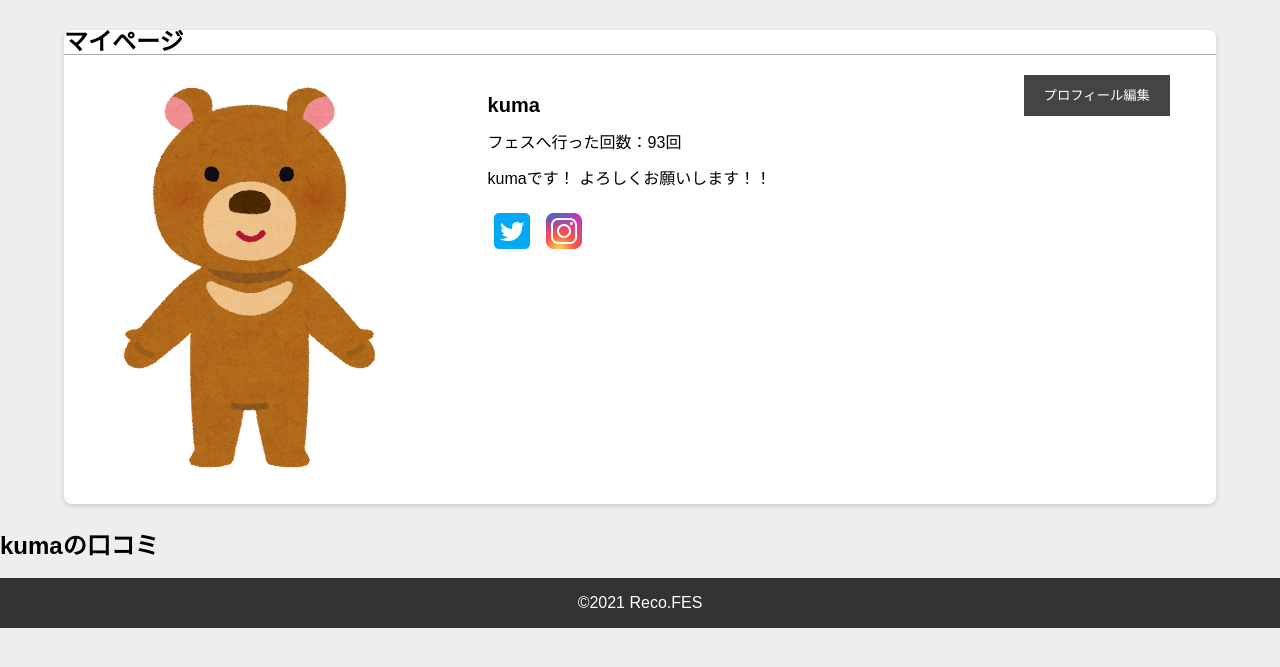
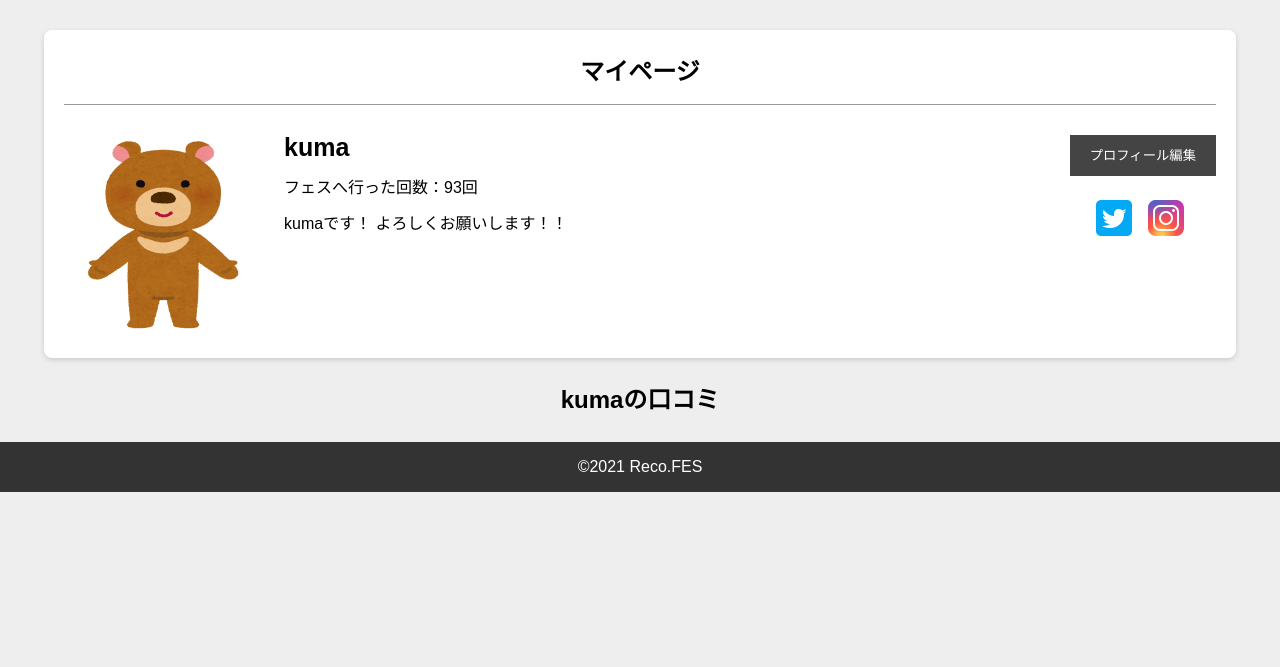
Before and after one commit to Kuma-inataku/portfolio-php-recofes, a PHP site: page /my_project/mypage/mypage.php in a window 1280 px wide. Shown: the part 68-735 px from the top of the page. Run offline with PHP 8.4, Linux system fonts and the light colour scheme; a user stored in the database is signed in; data comes from the database, SQL or seed files in the repository; some libraries are stand-ins or nearby versions.

Commit message:
[update]マイページデザイン変更(mypage/mypage.php) issue #147

```diff
--- a/css/mypage.css
+++ b/css/mypage.css
@@ -1,47 +1,47 @@
 .prof_wrap{
-  display: flex;
-  justify-content: center;
-  align-items: center;
+
 }
 .prof{
+  padding: 20px;
   margin: 30px auto;
   width: 90%;
   background: #fff;
   border-radius: 8px;
   box-shadow: 0 2px 5px #ccc;
 }
-.prof .title_mypage{
-  border-bottom: 1px solid #aaa;
+.prof h2{
+  text-align: center;
+  margin: 10px 0 30px;
+  border-bottom: 1px solid #999;
+  padding-bottom: 20px;
 }
 .prof-content{
   padding: 20px;
 }
 .prof-info{
   display: flex;
-  padding: 20px;
 }
 .prof-info .prof_info_img{
-  width: 30%;
+
 }
 .prof-info .prof_info_img img{
-  width: 100%;
+  width: 200px;
+  height: 200px;
+  border-radius: 50px;
 }
 .prof-info .prof_info_content{
-  width: 50%;
-  margin-left: 50px;
+  /* width: 50%; */
+  margin-left: 20px;
 }
 .prof-info .prof_info_content p{
-  margin: 20px;
+  margin-bottom: 20px;
 }
 .prof-info .prof_info_content .myname{
   font-weight: bold;
-  font-size: 20px;
+  font-size: 25px;
 }
-.prof-info .prof_info_content .mysns{
-  margin: 20px;
-}
-.prof-info .prof_info_content a{
-  text-decoration: none;
+.prof-info .prof_info_update{
+  margin-left: auto;
 }
 .prof-info .prof_info_update button{
   color:#fff ;
@@ -54,8 +54,9 @@
 .prof-info .prof_info_update button:hover{
   background-color: #777;
 }
-.prof-text {
-  color: #777;
-  font-size: 14px;
-  line-height: 1.5;
+.prof-info .prof_info_update .mysns{
+  margin: 20px;
 }
+.prof-info .prof_info_update .mysns a{
+  text-decoration: none;
+}
--- a/mypage/mypage.php
+++ b/mypage/mypage.php
@@ -36,14 +36,18 @@ else{
   <meta charset="UTF-8">
   <meta name="viewport" content="width=device-width, initial-scale=1.0">
   <title>レコFES</title>
+  <!-- ナビバー -->
   <link rel="stylesheet" type="text/css" href="../css/style.css">
+  <!-- カードリンク・削除／編集ボタン -->
   <link rel="stylesheet" type="text/css" href="../css/home.css">
+  <!-- 口コミの一部(imageとか) -->
   <link rel="stylesheet" type="text/css" href="../css/ranking.css">
+  <!-- 主にプロフ -->
   <link rel="stylesheet" type="text/css" href="../css/mypage.css">
+  <!-- ハンバーガードロップダウンニュー -->
   <link rel="stylesheet" type="text/css" href="../css/dropdownmenu.css">
   <script type="text/javascript" src="../js/dropdownmenu.js"></script>
   <link href="https://use.fontawesome.com/releases/v5.6.1/css/all.css" rel="stylesheet">
-</head>
 </head>
 <body>
   <header>
@@ -87,10 +91,8 @@ else{
       </ul>
     </nav>
   </header>
-  <section class="prof_wrap">
     <div class="prof">
-      <h2 class="title_mypage">マイページ</h2>
-      <!-- [PHP]DB情報持ってくる -->
+      <h2>マイページ</h2>
       <div class="prof-info">
         <div class="prof_info_img">
           <img src="../user_picture/<?php print(htmlspecialchars($user['image'],ENT_QUOTES)); ?>" alt="プロフィール画像">
@@ -99,6 +101,9 @@ else{
           <p class="myname"><?php print(htmlspecialchars($user['name'],ENT_QUOTES)); ?></p>
           <p class="myfes_count">フェスへ行った回数：<?php print(htmlspecialchars($user['fes_count'],ENT_QUOTES)); ?>回</p>
           <p class="my_comment"><?php print(htmlspecialchars($user['profile'],ENT_QUOTES)); ?></p>
+        </div>
+        <div class="prof_info_update">
+          <button type="submit" onClick="location.href='http://localhost:8888/my_project/mypage/edit.php'">プロフィール編集</button>
           <div class="mysns">
             <a href="<?php print(htmlspecialchars($user['sns_twitter'],ENT_QUOTES)); ?>" alt="Twitter URL" target="_blank">
               <img src="../images/twitter.png" alt="">
@@ -108,54 +113,39 @@ else{
             </a>
           </div>
         </div>
-        <div class="prof_info_update">
-          <button type="submit" onClick="location.href='http://localhost:8888/my_project/mypage/edit.php'">プロフィール編集</button>
-        </div>
       </div>
     </div>
-  </section>
     <div>
-      <div>
+      <div class="rank-content">
         <h2><?php print(htmlspecialchars($user['name'],ENT_QUOTES)); ?>の口コミ</h2>
+        <?php foreach($reviews as $review): ?>
         <ul class="this_reviews">
-          <!-- <a href="#"> -->
-          <?php foreach($reviews as $review): ?>
             <li class="reviews">
               <div class="review_flex">
                 <div class="review-left">
-                  <!-- [PHP]reviewsテーブルのreview_image持ってくる -->
-                  <img class="card-img" src="../review_picture/<?php print(htmlspecialchars($review['review_image'],ENT_QUOTES)); ?>" alt="思い出の写真">
+                  <img class="card-img" src="../review_picture/<?php print(htmlspecialchars($review['review_image'],ENT_QUOTES)); ?>" alt="">
                 </div>
                 <div class="review-right">
-                  <div class="card-content">
-                    <p class="card-text"><?php print(htmlspecialchars($review['review'],ENT_QUOTES)); ?></p>
-                    <p class="card-text"><?php print(htmlspecialchars($review['fes_name'],ENT_QUOTES)); ?></p>
+                  <div class="rank-review">
+                    <p class="rank_fesname"><?php print(htmlspecialchars($review['fes_name'],ENT_QUOTES)); ?></p>
+                    <p class="rank_text"><?php print(htmlspecialchars($review['review'],ENT_QUOTES)); ?></p>
                   </div>
-                  <div class="review_right_bottom">
-                    <div class="reviewer_img">
-                      <img src="../user_picture/<?php print(htmlspecialchars($user['image'],ENT_QUOTES)); ?>" alt="">
-                    </div>
-                    <div class="reviewer_profile">
-                      <p class="reviewer_name"><?php print(htmlspecialchars($user['name'],ENT_QUOTES)); ?></p>
-                      <br>
-                      フェス回数：<?php print(htmlspecialchars($user['fes_count'],ENT_QUOTES)); ?>回
+                  <div class="review_bottom">
+                    <div class="rank_link">
+                      <a href="../delete.php?id=<?php print(htmlspecialchars($review['id'])) ?>">
+                        <i class="far fa-trash-alt"></i>
+                      <a href="../review/edit.php?id=<?php print(htmlspecialchars($review['id'])) ?>">
+                        <i class="fas fa-pen"></i>
+                      </a>
                     </div>
                   </div>
+                  </div>
                 </div>
-              </div>
-              <div class="card-link">
-              <a href="../review/detail.php">もっと見る</a>
-              <a href="../delete.php?id=<?php print(htmlspecialchars($review['id'])) ?>">
-              <a href="../delete.php?id=<?php print(htmlspecialchars($review['id'])) ?>">
-                <i class="far fa-trash-alt"></i>
-              <a href="../review/edit.php?id=<?php print(htmlspecialchars($review['id'])) ?>">
-                <i class="fas fa-pen"></i>
-              </a>
+                <div class="review_bottom">
               </div>
             </li>
-            <?php endforeach; ?>
-          <!-- </a> -->
-        </ul>
+          </ul>
+          <?php endforeach; ?>
      </div>
       <footer>
       ©2021 Reco.FES
--- a/ranking/detail.php
+++ b/ranking/detail.php
@@ -132,7 +132,7 @@ $member=$members->fetch();
           </div>
           <div class="review-right">
             <div class="rank-review">
-              <p class="card-text"><?php print(htmlspecialchars($member['review'],ENT_QUOTES)); ?></p>
+              <p class="rank_text"><?php print(htmlspecialchars($member['review'],ENT_QUOTES)); ?></p>
             </div>
             <div class="review_bottom">
               <div class="reviewer_img">
```
Also changed, not shown: css/ranking.css (+23 -16 lines).
